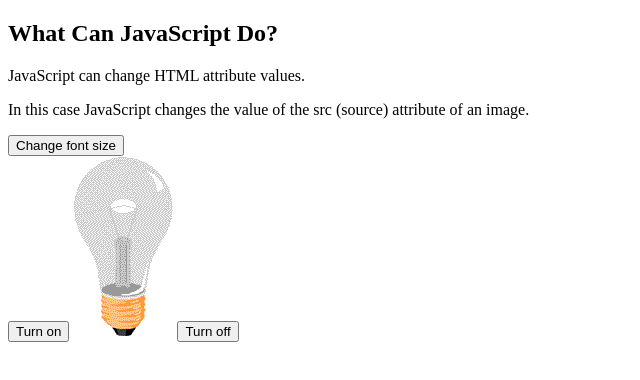
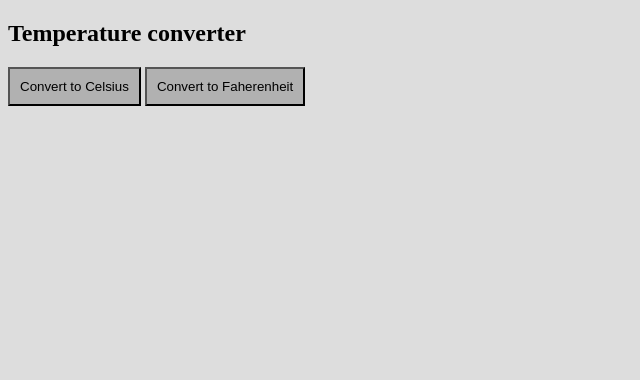
Before and after one commit to AsemDevs/JavaScript, a plain HTML site: page index.html in a window 1280 px wide. Shown: the whole page, without its empty margins (0-640 px from the left). Drawn offline with Linux system fonts and the light colour scheme.

Commit message:
Temperature converter

```diff
--- a/index.html
+++ b/index.html
@@ -2,19 +2,16 @@
 <html>
 <head>
 	<title></title>
+	<link rel="stylesheet" href="style/style.css">
 </head>
 <body>
 
-<h2>What Can JavaScript Do?</h2>
+<h2>Temperature converter</h2>
 
-<p>JavaScript can change HTML attribute values.</p>
+<button onclick='toCelsius()'>Convert to Celsius</button>
+<button onclick='toFahrenheit()'>Convert to Faherenheit</button>
 
-<p id="demo">In this case JavaScript changes the value of the src (source) attribute of an image.</p>
-<button style="display: block;"  onclick="changeFontSize(50)">Change font size</button>
-
-<button onclick="onBulb()"> Turn on</button>
-<img id="myImage" src="imgs/pic_bulboff.gif">
-<button onclick="offBulb()">Turn off</button>
+<p id='result'></p>
 
 <script type="text/javascript" src="js/js.js"></script>
 </body>
--- a/js/js.js
+++ b/js/js.js
@@ -1,12 +1,26 @@
-function changeFontSize(value){
-	document.getElementById('demo').style.fontSize = value+'px';
+function toCelsius(fahrenheit){
+    fahrenheit = window.prompt("Enter a degree in Fahrenheit");
+    /*
+    trim method will remove the white spaces in the input if there is any
+    and compare with the empty string
+    to check wether the user entered a value or not
+    */
+    if (fahrenheit.trim() == ''){
+        fahrenheit = alert("You didn't enter a value");
+    }
+    if (fahrenheit.trim() != ''){
+        result = (5/9) * (fahrenheit-32);
+        document.getElementById("result").innerHTML = result + " &deg;C"
+    }
 }
 
-
-function onBulb(){
-	document.getElementById('myImage').src='./imgs/pic_bulbon.gif'
+function toFahrenheit(celsius){
+    celsius = window.prompt("Enter a degree in Celsius");
+    if (celsius.trim() == ''){
+        celsius = alert("You didn't enter a value");
+    }
+    if (celsius.trim() != ''){
+        result = (celsius * (9/5)) +32;
+        document.getElementById("result").innerHTML = result + " &deg;F"
+    }
 }
-
-function offBulb(){
-	document.getElementById('myImage').src='./imgs/pic_bulboff.gif'
-}
--- a/style/style.css
+++ b/style/style.css
@@ -1,3 +1,7 @@
 body {
     background-color: #ddd
 }
+button {
+    padding: 10px;
+    background-color: rgba(000, 000,000, .2)
+}
```
Also changed, not shown: 1 other file.
